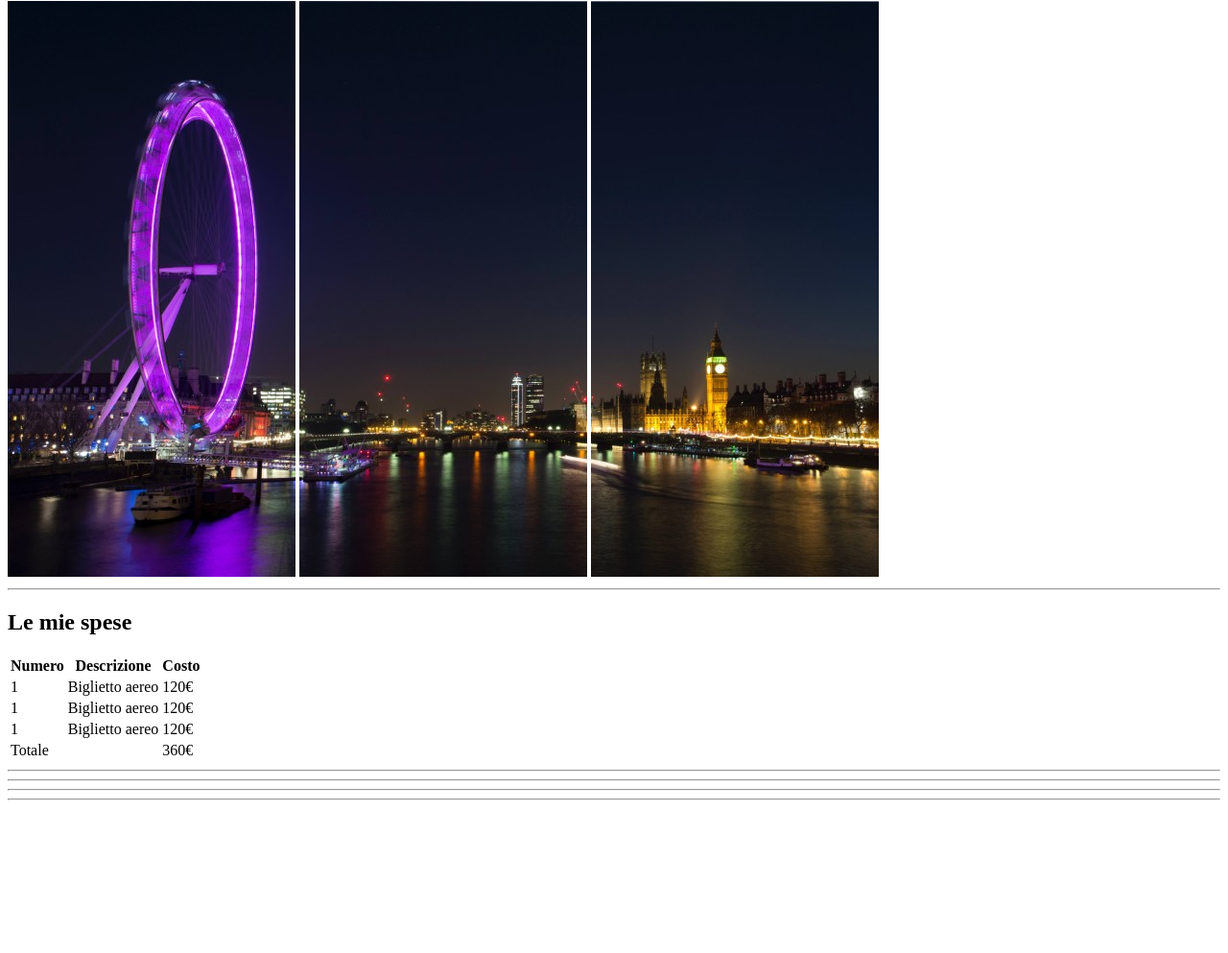
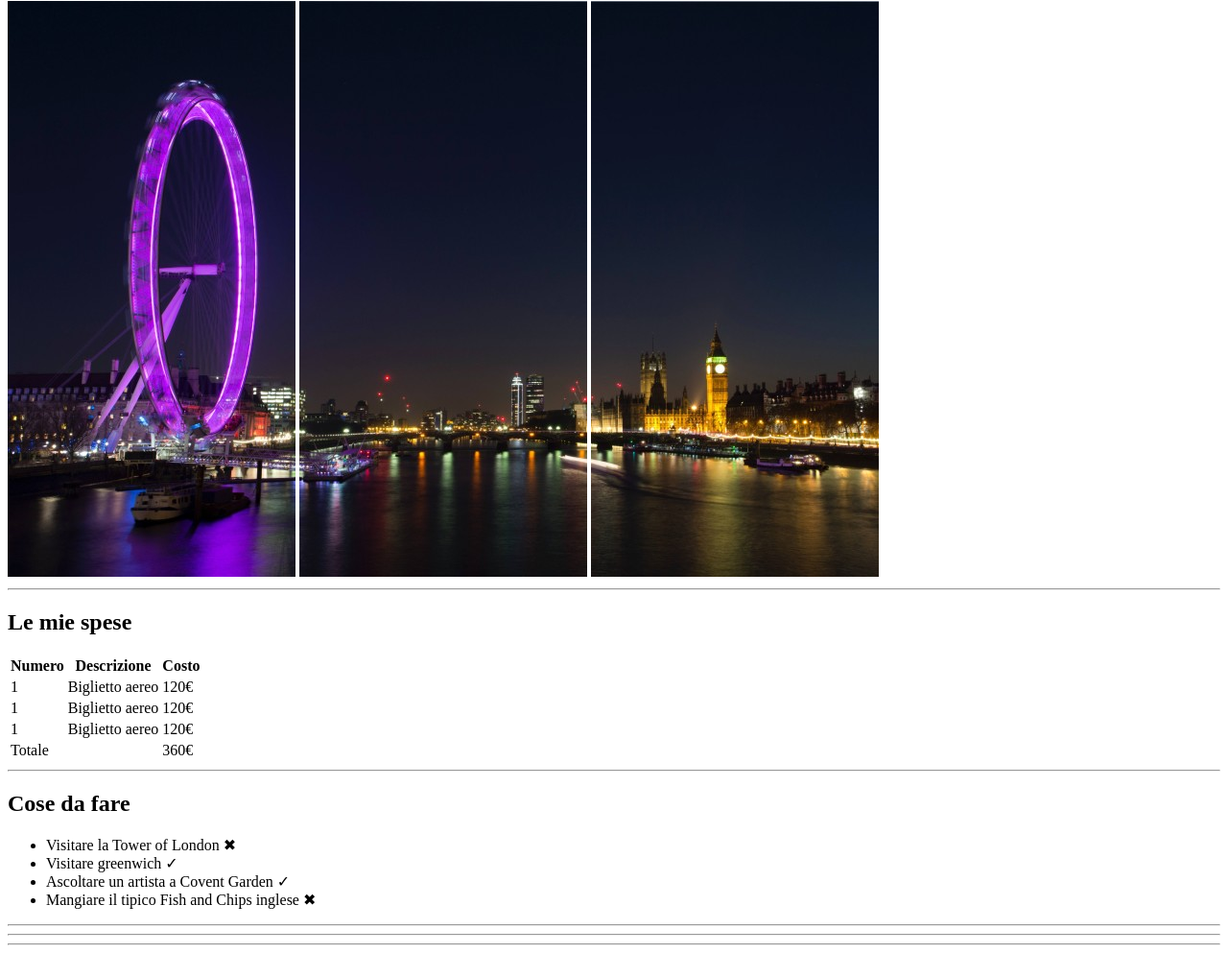
Before and after one commit to sebastianocalella/html-london-trip, a plain HTML site: page index.html in a window 1280 px wide. Shown: the part 79-1072 px from the top of the page at 96% size. Before the commit the page ends 921 px from the top, so only its background shows below. Drawn offline with Linux system fonts and the light colour scheme.

Commit message:
things to do section

```diff
--- a/index.html
+++ b/index.html
@@ -58,6 +58,13 @@
             </section>
 
             <section>
+                <h2>Cose da fare</h2>
+                <ul>
+                    <li>Visitare la Tower of London &#10006;</li>
+                    <li>Visitare greenwich &check;</li>
+                    <li>Ascoltare un artista a Covent Garden &check;</li>
+                    <li>Mangiare il tipico Fish and Chips inglese &#10006;</li>
+                </ul>
 
                 <hr>
             </section>
```
